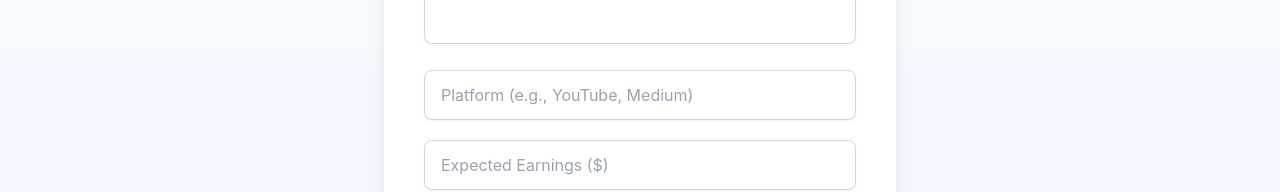
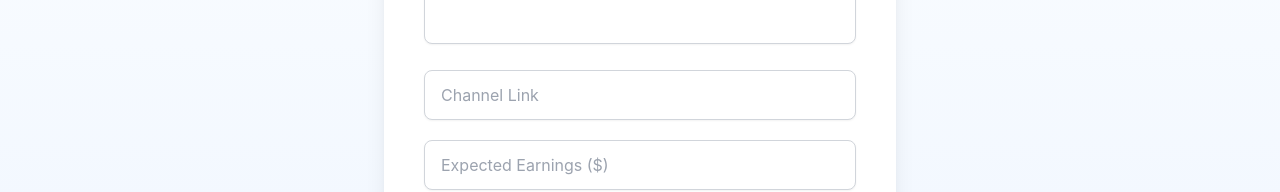
Before and after one commit to KalpaVidusha/skill-sharing-platform, a React (Create React App) app in the folder frontend/: page /monetize in a window 1280 px wide. Shown: the part 406-598 px from the top of the page. Built offline with nearby package versions, Linux system fonts and the light colour scheme; no server answers.

Commit message:
modified form

```diff
--- a/frontend/src/pages/monetizationAndRewardManagement/monetizationRequestForm.jsx
+++ b/frontend/src/pages/monetizationAndRewardManagement/monetizationRequestForm.jsx
@@ -399,7 +399,7 @@ const MonetizationForm = () => {
             />
             <input
               type="text"
-              placeholder="Platform (e.g., YouTube, Medium)"
+              placeholder="Channel Link"
               value={platform}
               onChange={(e) => setPlatform(e.target.value)}
               required
```
